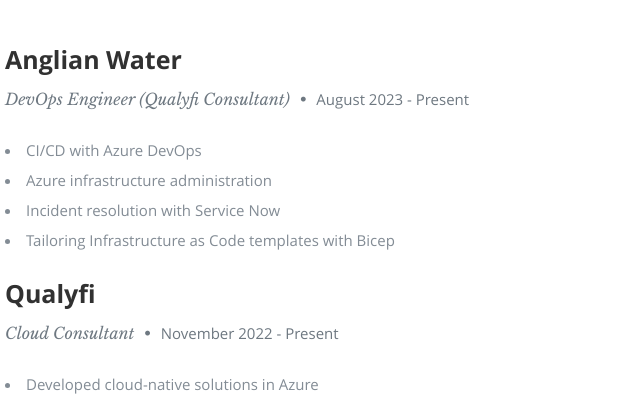
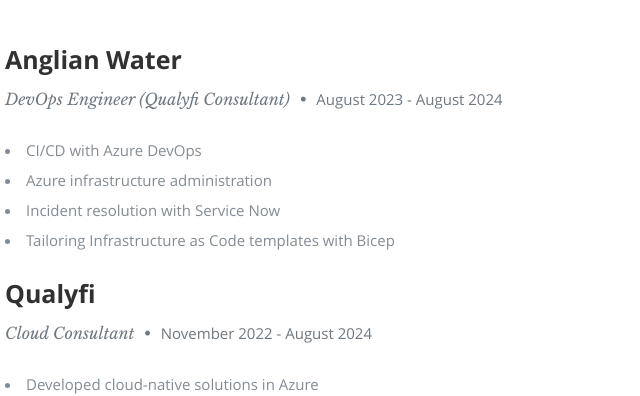
Before and after one commit to albertmfum/albertmfum.github.io, a plain HTML site: page index.html in a window 1280 px wide. Shown: the part 1722-2118 px from the top of the page, 400-1040 px from the left. Drawn offline with nearby package versions, Linux system fonts and the light colour scheme; a script that the page names is missing.

Commit message:
Update index.html

```diff
--- a/index.html
+++ b/index.html
@@ -205,7 +205,7 @@
                <div class="twelve columns">
 
                   <h3>Anglian Water</h3>
-                  <p class="info">DevOps Engineer (Qualyfi Consultant) <span>&bull;</span> <em class="date">August 2023 - Present</em></p>
+                  <p class="info">DevOps Engineer (Qualyfi Consultant) <span>&bull;</span> <em class="date">August 2023 - August 2024</em></p>
 
                   <p>
                   <li>CI/CD with Azure DevOps</li>
@@ -223,7 +223,7 @@
                <div class="twelve columns">
 
                   <h3>Qualyfi</h3>
-                  <p class="info">Cloud Consultant <span>&bull;</span> <em class="date">November 2022 - Present</em></p>
+                  <p class="info">Cloud Consultant <span>&bull;</span> <em class="date">November 2022 - August 2024</em></p>
 
                   <p>
                      <li>Developed cloud-native solutions in Azure</li>
```
